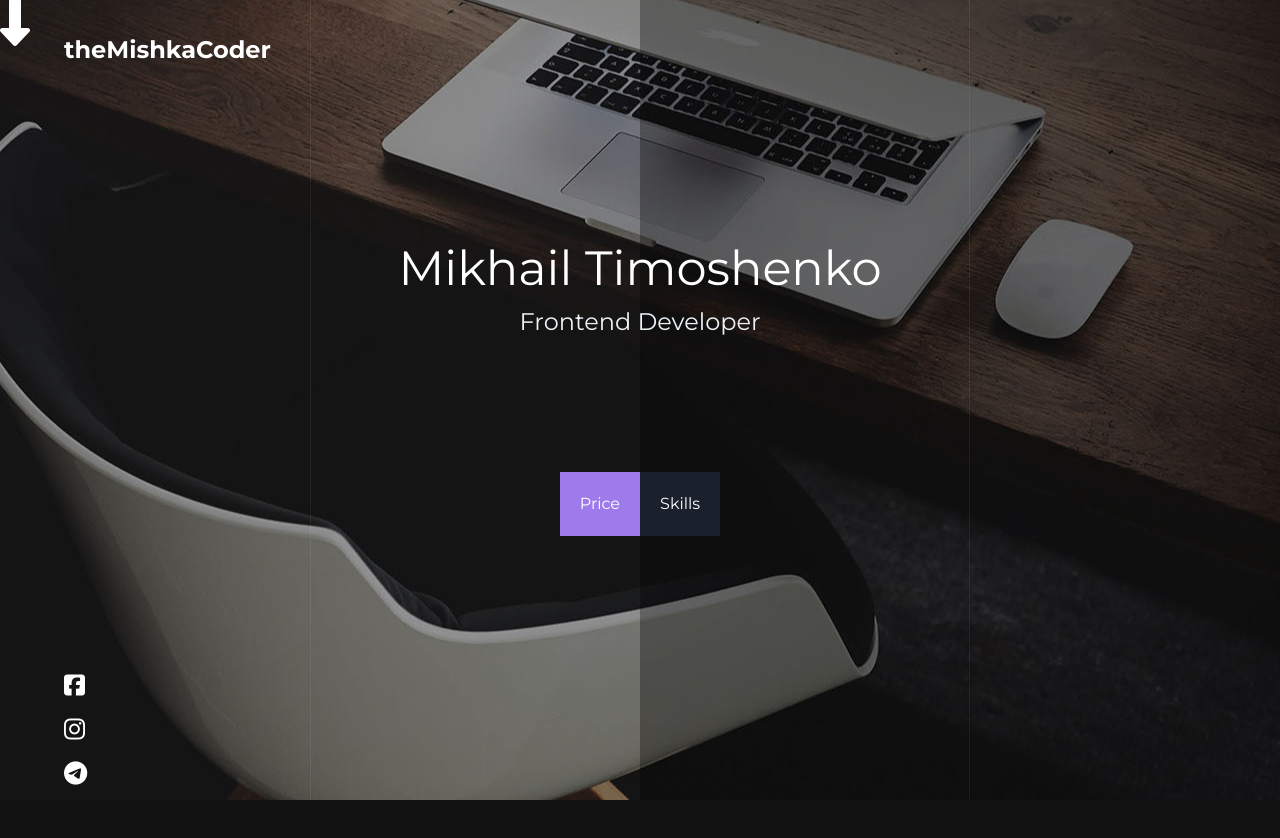
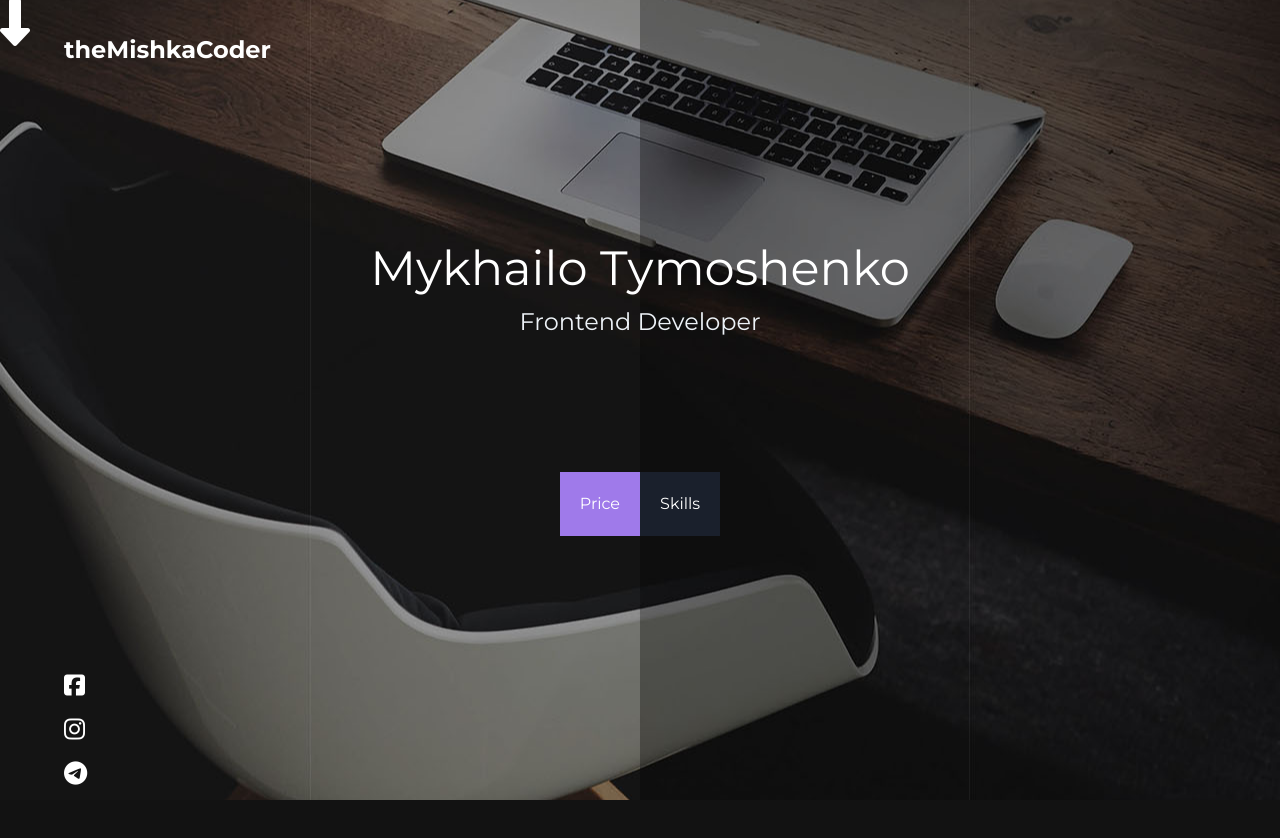
Before and after one commit to themishkaCoder/portfolio, a Nuxt app: page / in a window 1280 px wide. Shown: the top 838 px of the page. Built offline with nearby package versions, Linux system fonts and the light colour scheme.

Commit message:
name update

```diff
--- a/components/Header.vue
+++ b/components/Header.vue
@@ -5,7 +5,7 @@
     </div>
 
     <div data-aos="zoom-in" class="text-section">
-      <p class="text-5xl text-white text-center">Mikhail Timoshenko</p>
+      <p class="text-5xl text-white text-center">Mykhailo Tymoshenko</p>
       <p class="text-2xl text-gray-200 text-center">Frontend Developer</p>
     </div>
 
```
